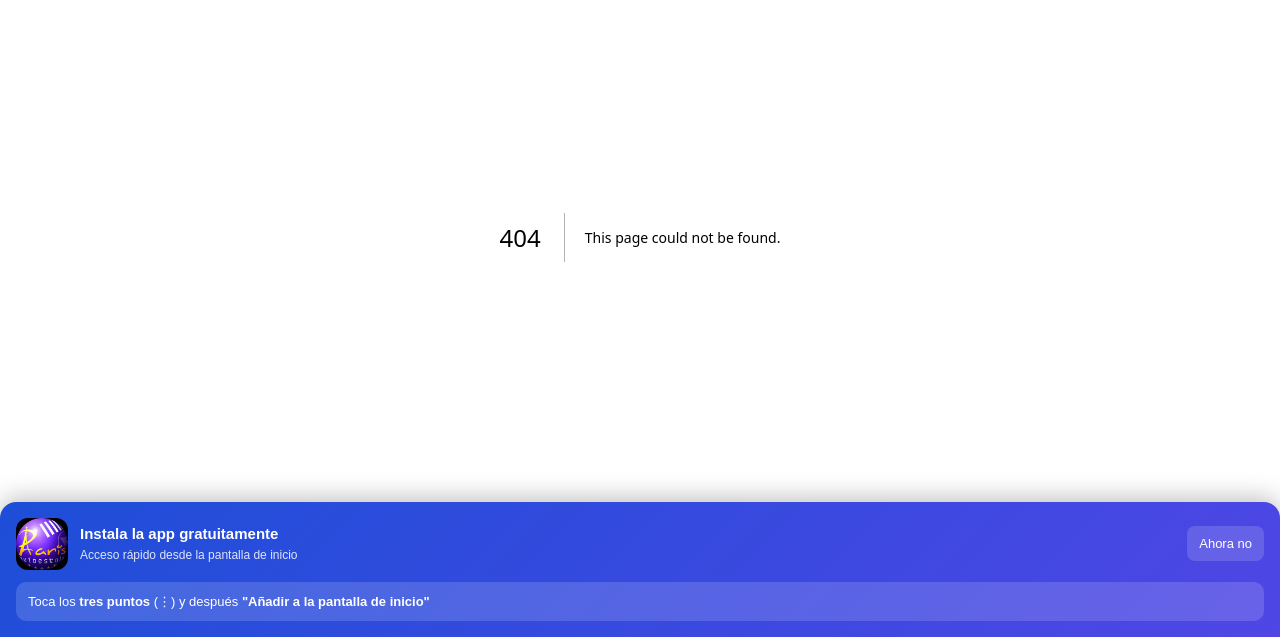
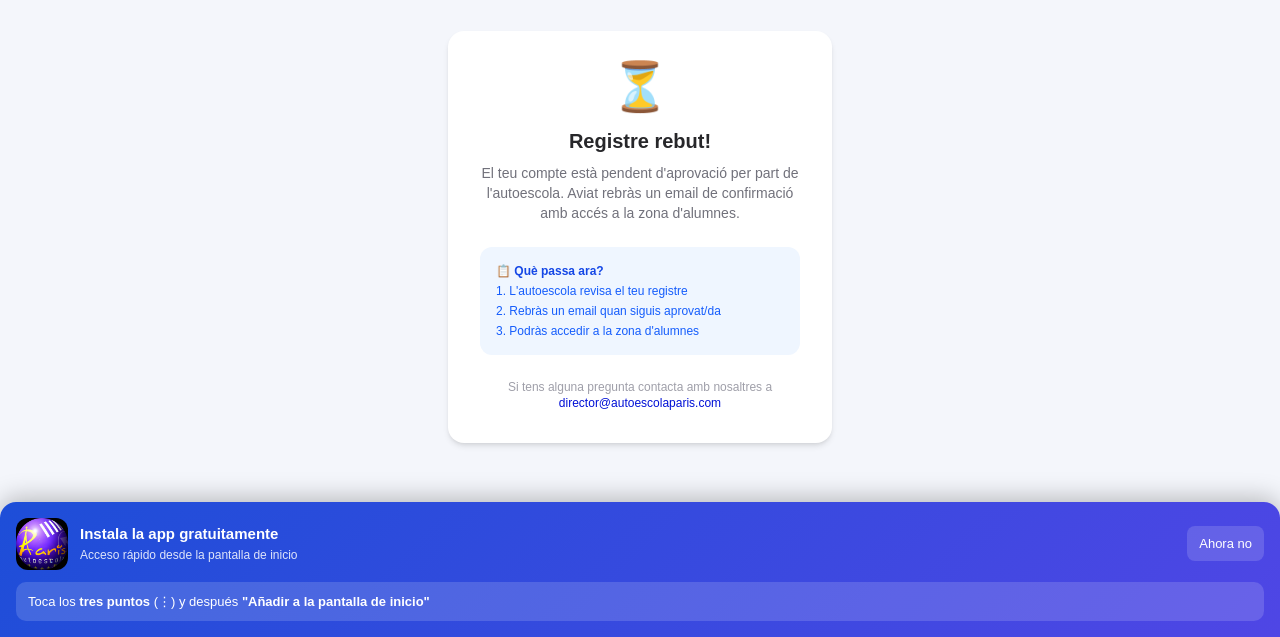
Before and after one commit to xacemi/autoescola-paris-web, a Next.js app: page /alumnes/pendent in a window 1280 px wide. Before the commit this address had no page. Shown: the part 163-800 px from the top of the page. Built offline with nearby package versions, Linux system fonts and the light colour scheme; no server answers.

Commit message:
feat: pàgina pendent d'aprovació

```diff
--- /dev/null
+++ b/src/app/alumnes/pendent/page.tsx
@@ -0,0 +1,28 @@
+export default function AlumnesPendentPage() {
+  return (
+    <div className="min-h-screen bg-[#F4F6FB] flex items-center justify-center px-4">
+      <div className="bg-white rounded-2xl shadow-md w-full max-w-sm p-8 text-center">
+        <div className="text-5xl mb-4">⏳</div>
+        <h1 className="text-xl font-bold text-zinc-800 mb-2">Registre rebut!</h1>
+        <p className="text-sm text-zinc-500 mb-6">
+          El teu compte està pendent d&apos;aprovació per part de l&apos;autoescola.
+          Aviat rebràs un email de confirmació amb accés a la zona d&apos;alumnes.
+        </p>
+        <div className="bg-blue-50 rounded-xl p-4 text-left">
+          <p className="text-xs text-blue-700 font-semibold mb-1">📋 Què passa ara?</p>
+          <ol className="text-xs text-blue-600 flex flex-col gap-1 list-decimal list-inside">
+            <li>L&apos;autoescola revisa el teu registre</li>
+            <li>Rebràs un email quan siguis aprovat/da</li>
+            <li>Podràs accedir a la zona d&apos;alumnes</li>
+          </ol>
+        </div>
+        <p className="text-xs text-zinc-400 mt-6">
+          Si tens alguna pregunta contacta amb nosaltres a{' '}
+          <a href="mailto:director@autoescolaparis.com" className="text-[#0110D6]">
+            director@autoescolaparis.com
+          </a>
+        </p>
+      </div>
+    </div>
+  )
+}
```
